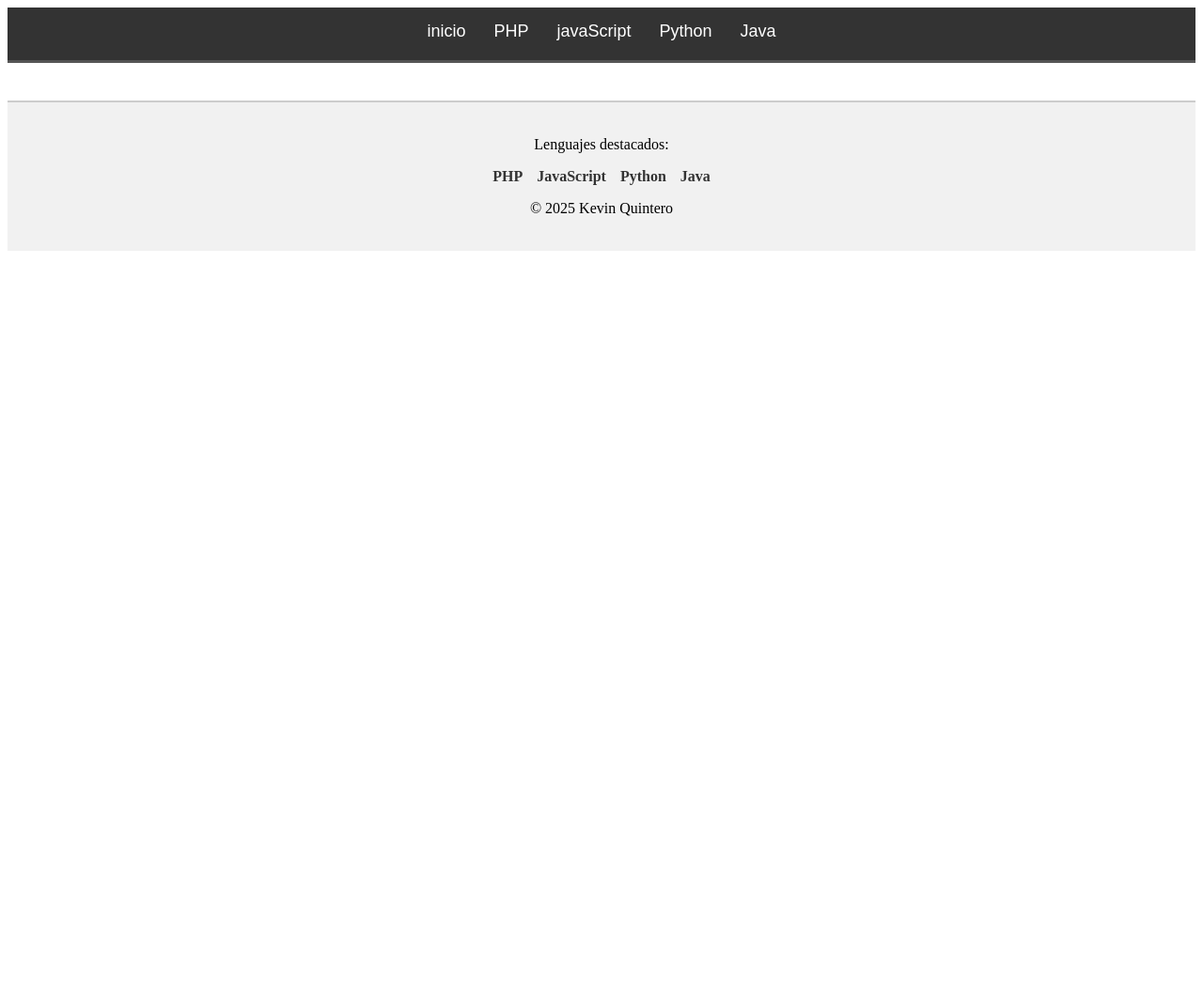
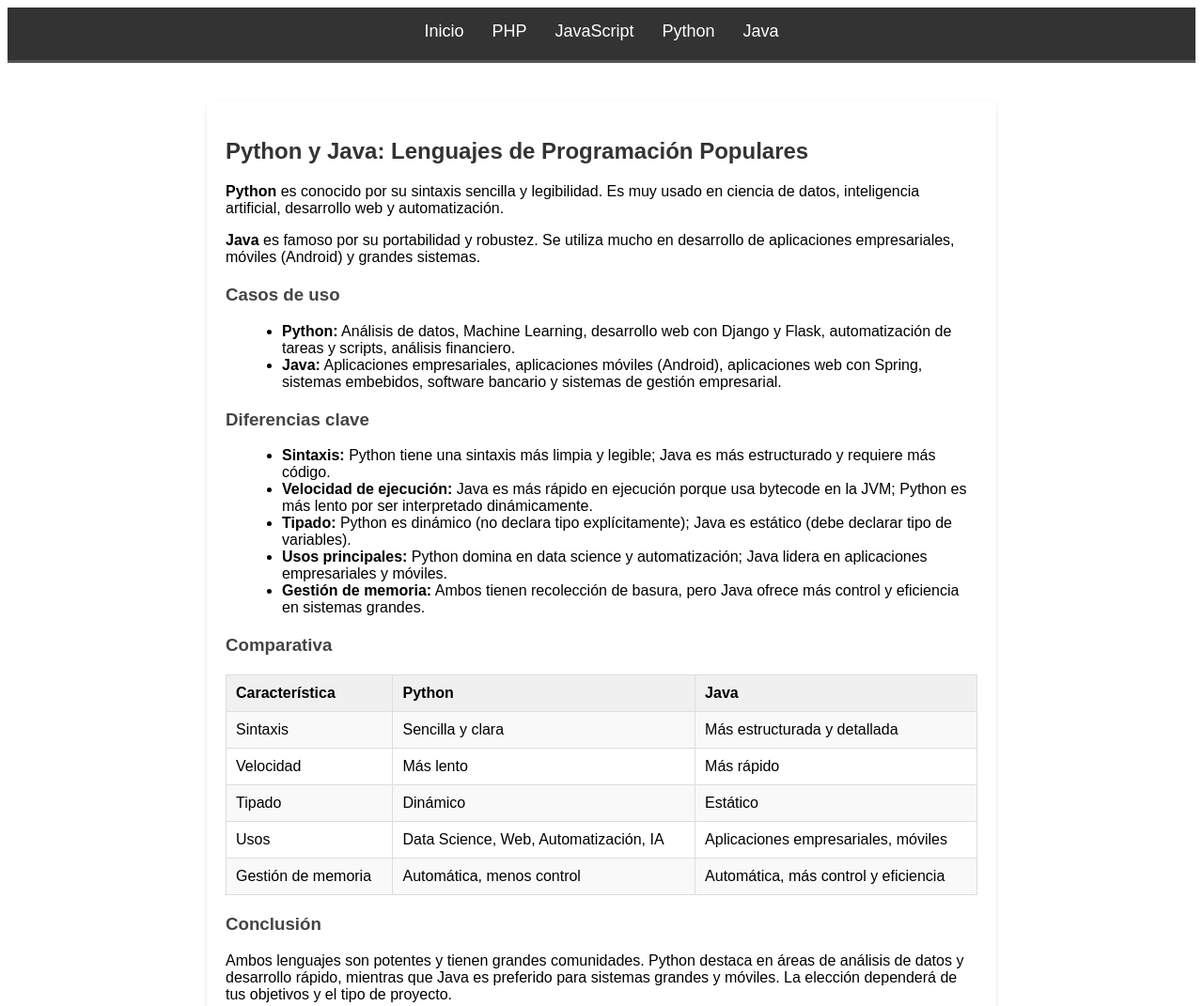
Before and after one commit to 2007-ghost/language_dev, a plain HTML site: page index.html in a window 1280 px wide. Shown: the top 1071 px of the page at 94% size. Before the commit the page ends 800 px from the top, so only its background shows below. Drawn offline with Linux system fonts and the light colour scheme.

Commit message:
feat: Añadir sección comparativa de Python y Java al HTML

```diff
--- a/index.html
+++ b/index.html
@@ -9,13 +9,86 @@
 </head>
 
 <body>
+
+    <body>
         <header class="navbar">
-        <a href="index.html">inicio</a>
+            <a href="index.html">Inicio</a>
             <a href="php.html">PHP</a>
-        <a href="JavaScript.html">javaScript</a>
-        <a href="Python.html">Python</a>
-        <a href="java.html">Java</a>
+            <a href="javascript.html">JavaScript</a>
+            <a href="#python-java">Python</a>
+            <a href="#python-java">Java</a>
         </header>
+
+        <section class="section" id="python-java">
+            <h2>Python y Java: Lenguajes de Programación Populares</h2>
+            <p><strong>Python</strong> es conocido por su sintaxis sencilla y legibilidad. Es muy usado en ciencia de
+                datos, inteligencia artificial, desarrollo web y automatización.</p>
+            <p><strong>Java</strong> es famoso por su portabilidad y robustez. Se utiliza mucho en desarrollo de
+                aplicaciones empresariales, móviles (Android) y grandes sistemas.</p>
+
+            <h3>Casos de uso</h3>
+            <ul>
+                <li><strong>Python:</strong> Análisis de datos, Machine Learning, desarrollo web con Django y Flask,
+                    automatización de tareas y scripts, análisis financiero.</li>
+                <li><strong>Java:</strong> Aplicaciones empresariales, aplicaciones móviles (Android), aplicaciones web
+                    con Spring, sistemas embebidos, software bancario y sistemas de gestión empresarial.</li>
+            </ul>
+
+            <h3>Diferencias clave</h3>
+            <ul>
+                <li><strong>Sintaxis:</strong> Python tiene una sintaxis más limpia y legible; Java es más estructurado
+                    y requiere más código.</li>
+                <li><strong>Velocidad de ejecución:</strong> Java es más rápido en ejecución porque usa bytecode en la
+                    JVM; Python es más lento por ser interpretado dinámicamente.</li>
+                <li><strong>Tipado:</strong> Python es dinámico (no declara tipo explícitamente); Java es estático (debe
+                    declarar tipo de variables).</li>
+                <li><strong>Usos principales:</strong> Python domina en data science y automatización; Java lidera en
+                    aplicaciones empresariales y móviles.</li>
+                <li><strong>Gestión de memoria:</strong> Ambos tienen recolección de basura, pero Java ofrece más
+                    control y eficiencia en sistemas grandes.</li>
+            </ul>
+
+            <h3>Comparativa</h3>
+            <table>
+                <tr>
+                    <th>Característica</th>
+                    <th>Python</th>
+                    <th>Java</th>
+                </tr>
+                <tr>
+                    <td>Sintaxis</td>
+                    <td>Sencilla y clara</td>
+                    <td>Más estructurada y detallada</td>
+                </tr>
+                <tr>
+                    <td>Velocidad</td>
+                    <td>Más lento</td>
+                    <td>Más rápido</td>
+                </tr>
+                <tr>
+                    <td>Tipado</td>
+                    <td>Dinámico</td>
+                    <td>Estático</td>
+                </tr>
+                <tr>
+                    <td>Usos</td>
+                    <td>Data Science, Web, Automatización, IA</td>
+                    <td>Aplicaciones empresariales, móviles</td>
+                </tr>
+                <tr>
+                    <td>Gestión de memoria</td>
+                    <td>Automática, menos control</td>
+                    <td>Automática, más control y eficiencia</td>
+                </tr>
+            </table>
+
+            <h3>Conclusión</h3>
+            <p>Ambos lenguajes son potentes y tienen grandes comunidades. Python destaca en áreas de análisis de datos y
+                desarrollo rápido, mientras que Java es preferido para sistemas grandes y móviles. La elección dependerá
+                de tus objetivos y el tipo de proyecto.</p>
+        </section>
+
+
         <footer class="footer">
             <p>Lenguajes destacados:</p>
             <ul class="footer-languages">
@@ -26,7 +99,7 @@
             </ul>
             <p>&copy; 2025 Kevin Quintero</p>
         </footer>
-
     </body>
 
+
 </html>
--- a/style.css
+++ b/style.css
@@ -44,3 +44,47 @@
     font-weight: bold;
     color: #333;
 }
+
+.section {
+  background: #fff;
+  padding: 20px;
+  margin: 40px auto;
+  border-radius: 8px;
+  max-width: 800px;
+  box-shadow: 0 2px 5px rgba(0,0,0,0.1);
+  font-family: Arial, sans-serif;
+}
+
+.section h2 {
+  color: #333;
+}
+
+.section h3 {
+  color: #444;
+  margin-top: 20px;
+}
+
+.section ul {
+  list-style-type: disc;
+  margin-left: 20px;
+}
+
+table {
+  width: 100%;
+  border-collapse: collapse;
+  margin-top: 20px;
+}
+
+th, td {
+  border: 1px solid #ddd;
+  padding: 10px;
+  text-align: left;
+}
+
+th {
+  background-color: #f0f0f0;
+}
+
+tr:nth-child(even) {
+  background-color: #f9f9f9;
+}
```
Lines whose indentation alone changed are shown as unchanged.
